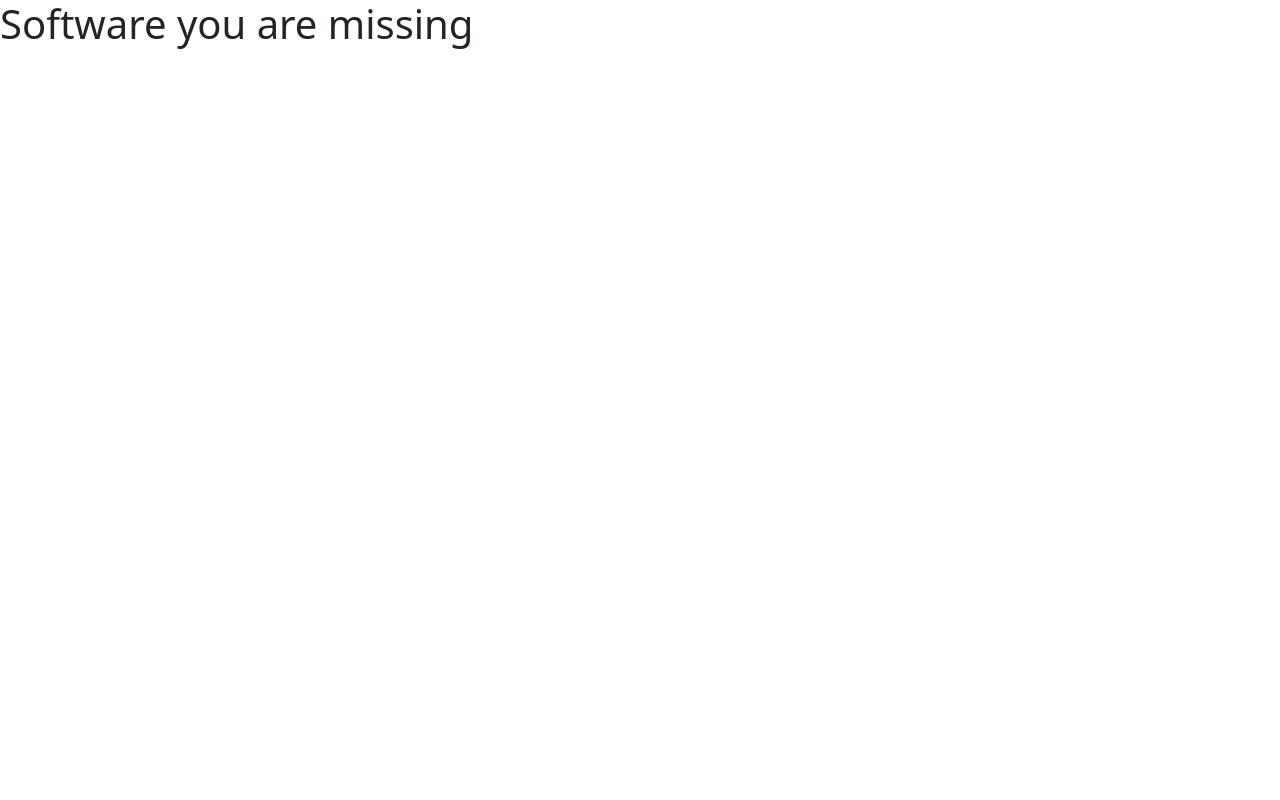
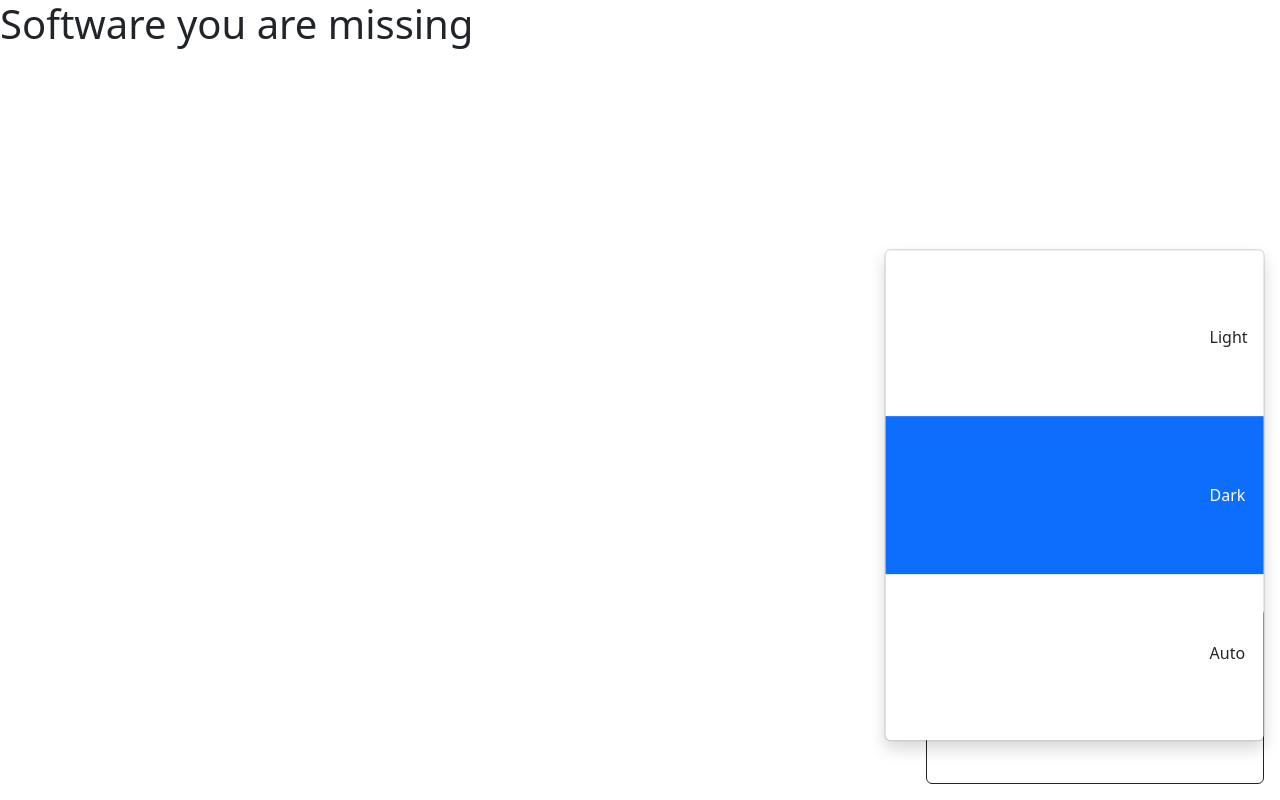
Before and after one commit to noop-solutions/noop-solutions-pages, a plain HTML site: page index.html in a window 1280 px wide. Drawn offline with nearby package versions, Linux system fonts and the light colour scheme.

Commit message:
Implement theme toggle dropdown in index.html
Added a theme toggle dropdown to the bottom right corner.

```diff
--- a/index.html
+++ b/index.html
@@ -7,6 +7,13 @@
     <link href="https://cdn.jsdelivr.net/npm/bootstrap@5.3.8/dist/css/bootstrap.min.css" rel="stylesheet" integrity="sha384-sRIl4kxILFvY47J16cr9ZwB07vP4J8+LH7qKQnuqkuIAvNWLzeN8tE5YBujZqJLB" crossorigin="anonymous">
   </head>
   <body>
+    <div class="dropdown position-fixed bottom-0 end-0 mb-3 me-3 bd-mode-toggle"> <button class="btn btn-bd-primary py-2 dropdown-toggle d-flex align-items-center show" id="bd-theme" type="button" aria-expanded="true" data-bs-toggle="dropdown" aria-label="Toggle theme (dark)"> <svg class="bi my-1 theme-icon-active" aria-hidden="true"><use href="#moon-stars-fill"></use></svg> <span class="visually-hidden" id="bd-theme-text">Toggle theme</span> </button> <ul class="dropdown-menu dropdown-menu-end shadow show" aria-labelledby="bd-theme-text" style="position: absolute; inset: auto 0px 0px auto; margin: 0px; transform: translate3d(0.571429px, -42.8571px, 0px);" data-popper-placement="top-end"> <li> <button type="button" class="dropdown-item d-flex align-items-center" data-bs-theme-value="light" aria-pressed="false"> <svg class="bi me-2 opacity-50" aria-hidden="true"><use href="#sun-fill"></use></svg>
+Light
+<svg class="bi ms-auto d-none" aria-hidden="true"><use href="#check2"></use></svg> </button> </li> <li> <button type="button" class="dropdown-item d-flex align-items-center active" data-bs-theme-value="dark" aria-pressed="true"> <svg class="bi me-2 opacity-50" aria-hidden="true"><use href="#moon-stars-fill"></use></svg>
+Dark
+<svg class="bi ms-auto d-none" aria-hidden="true"><use href="#check2"></use></svg> </button> </li> <li> <button type="button" class="dropdown-item d-flex align-items-center" data-bs-theme-value="auto" aria-pressed="false"> <svg class="bi me-2 opacity-50" aria-hidden="true"><use href="#circle-half"></use></svg>
+Auto
+<svg class="bi ms-auto d-none" aria-hidden="true"><use href="#check2"></use></svg> </button> </li> </ul> </div>
     <h1>Software you are missing</h1>
     <script src="https://cdn.jsdelivr.net/npm/bootstrap@5.3.8/dist/js/bootstrap.bundle.min.js" integrity="sha384-FKyoEForCGlyvwx9Hj09JcYn3nv7wiPVlz7YYwJrWVcXK/BmnVDxM+D2scQbITxI" crossorigin="anonymous"></script>
   </body>
```
